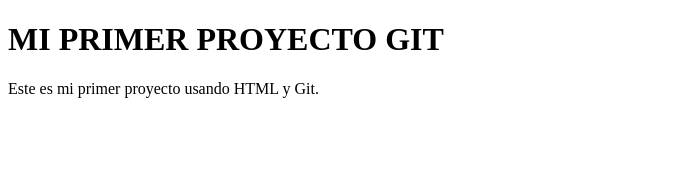
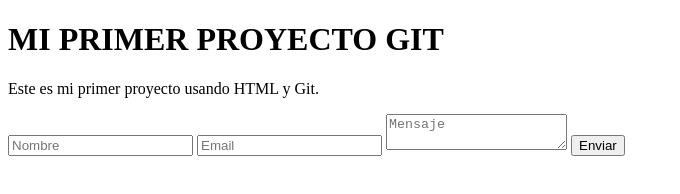
Before and after one commit to rodriguezabigail633-arch/tp-git-rodriguez, a plain HTML site: page index.html in a window 1280 px wide. Shown: the whole page, without its empty margins (0-680 px from the left). Drawn offline with Linux system fonts and the light colour scheme.

Commit message:
agregar formulario de contacto

```diff
--- a/index.html
+++ b/index.html
@@ -9,3 +9,10 @@
    <p>Este es mi primer proyecto usando HTML y Git.</p>
 </body>
 </html>
+
+<form>
+    <input type="text" placeholder="Nombre">
+    <input type="email" placeholder="Email">
+    <textarea placeholder="Mensaje"></textarea>
+    <button>Enviar</button>
+</form>
```
